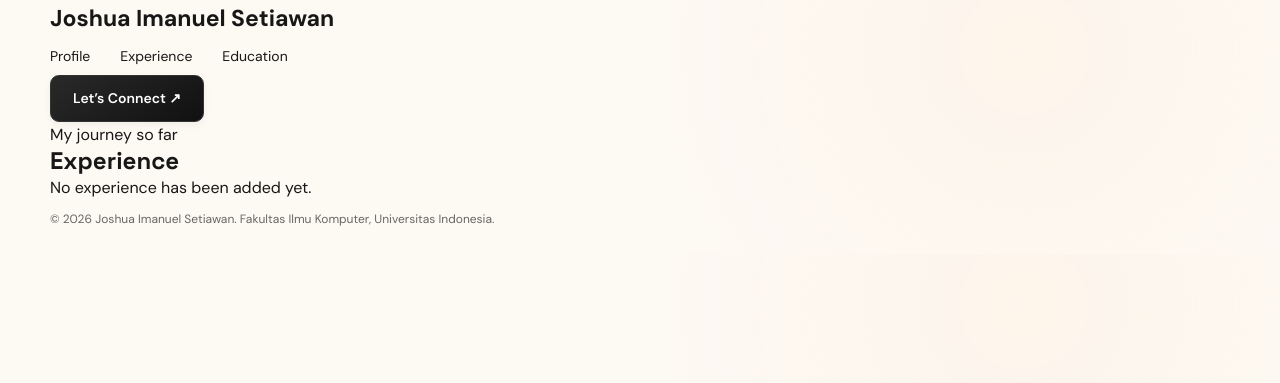
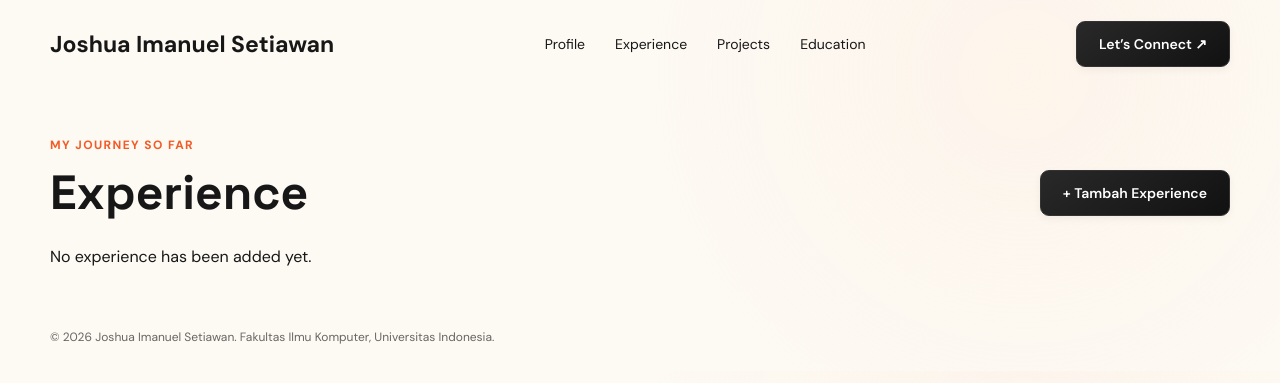
Before and after one commit to Joshua28118/myportofolio, a Django app: page /experience/ in a window 1280 px wide. Shown: the top 383 px of the page. Run offline with Django 5.2, Linux system fonts and the light colour scheme; data that the repository does not hold is empty.

Commit message:
Add experience CRUD and project management

```diff
--- a/main/urls.py
+++ b/main/urls.py
@@ -1,6 +1,13 @@
 from django.urls import path
 
 from main.views import (
+    create_experience,
+    edit_experience,
+    delete_experience,
+    show_projects,
+    create_project,
+    delete_project,
+    get_projects_json,
     create_education,
     delete_education,
     get_education_json,
@@ -12,6 +19,13 @@ from main.views import (
 app_name = "main"
 
 urlpatterns = [
+    path('experience/add/', create_experience, name='create_experience'),
+    path('experience/<uuid:experience_id>/edit/', edit_experience, name='edit_experience'),
+    path('experience/<uuid:experience_id>/delete/', delete_experience, name='delete_experience'),
+    path('projects/', show_projects, name='show_projects'),
+    path('projects/add/', create_project, name='create_project'),
+    path('projects/<uuid:project_id>/delete/', delete_project, name='delete_project'),
+    path('api/projects/', get_projects_json, name='get_projects_json'),
     path("", show_main, name="show_main"),
     path(
         "experience/",
--- a/main/views.py
+++ b/main/views.py
@@ -4,8 +4,8 @@ from django.http import HttpResponse
 from django.shortcuts import get_object_or_404, redirect, render
 from django.views.decorators.http import require_POST
 
-from main.forms import EducationForm
-from main.models import Education, Experience
+from main.forms import EducationForm, ExperienceForm, ProjectForm
+from main.models import Education, Experience, Project
 
 
 def show_main(request):
@@ -117,3 +117,86 @@ def delete_education(request, education_id):
     )
 
     return redirect("main:show_education")
+
+
+def create_experience(request):
+    return _experience_form(request)
+
+
+def edit_experience(request, experience_id):
+    experience = get_object_or_404(Experience, pk=experience_id)
+    return _experience_form(request, experience)
+
+
+def _experience_form(request, experience=None):
+    editing = experience is not None
+    form = ExperienceForm(
+        request.POST if request.method == 'POST' else None,
+        instance=experience,
+    )
+    if request.method == 'POST' and form.is_valid():
+        form.save()
+        messages.success(
+            request,
+            'Experience berhasil diperbarui.' if editing else 'Experience berhasil ditambahkan.',
+        )
+        return redirect('main:show_experience')
+    return render(request, 'portfolio_form.html', {
+        'name': 'Joshua Imanuel Setiawan',
+        'heading': 'Edit Experience' if editing else 'Tambah Experience',
+        'form': form,
+        'cancel_route': 'main:show_experience',
+    })
+
+
+@require_POST
+def delete_experience(request, experience_id):
+    experience = get_object_or_404(Experience, pk=experience_id)
+    experience.delete()
+    messages.success(request, 'Experience berhasil dihapus.')
+    return redirect('main:show_experience')
+
+
+def get_projects_json(request):
+    title_query = request.GET.get('title', '').strip()
+    projects = Project.objects.all()
+    if title_query:
+        projects = projects.filter(title__icontains=title_query)
+    return HttpResponse(
+        serializers.serialize('json', projects, indent=2),
+        content_type='application/json',
+    )
+
+
+def show_projects(request):
+    json_response = get_projects_json(request)
+    projects = [row.object for row in serializers.deserialize(
+        'json', json_response.content.decode('utf-8')
+    )]
+    return render(request, 'projects.html', {
+        'name': 'Joshua Imanuel Setiawan',
+        'project_list': projects,
+        'title_query': request.GET.get('title', '').strip(),
+    })
+
+
+def create_project(request):
+    form = ProjectForm(request.POST if request.method == 'POST' else None)
+    if request.method == 'POST' and form.is_valid():
+        form.save()
+        messages.success(request, 'Proyek berhasil ditambahkan.')
+        return redirect('main:show_projects')
+    return render(request, 'portfolio_form.html', {
+        'name': 'Joshua Imanuel Setiawan',
+        'heading': 'Tambah Proyek',
+        'form': form,
+        'cancel_route': 'main:show_projects',
+    })
+
+
+@require_POST
+def delete_project(request, project_id):
+    project = get_object_or_404(Project, pk=project_id)
+    project.delete()
+    messages.success(request, 'Proyek berhasil dihapus.')
+    return redirect('main:show_projects')
--- /dev/null
+++ b/static/css/portfolio-features.css
@@ -0,0 +1,35 @@
+/* Functional pages inherit the site's existing fonts, colors and buttons. */
+.portfolio-features { padding-block: 3rem; }
+.feature-heading { display: flex; align-items: center; justify-content: space-between; flex-wrap: wrap; gap: 1rem; margin-bottom: 1.5rem; }
+.feature-heading h1 { font-size: clamp(2rem, 5vw, 3rem); }
+.feature-grid { display: grid; grid-template-columns: repeat(auto-fit, minmax(min(100%, 280px), 1fr)); gap: 1.25rem; }
+.feature-card { min-width: 0; padding: 1.5rem; background: #fff; border: 1px solid var(--border); border-radius: 12px; overflow-wrap: anywhere; }
+.feature-card h2 { font-size: 1.35rem; margin-bottom: .75rem; }
+.feature-category { color: var(--accent); font-size: .8rem; font-weight: 700; margin-bottom: .75rem; }
+.feature-description { color: var(--muted); white-space: pre-line; }
+.feature-status { margin-top: 1rem; font-weight: 600; }
+.feature-actions { display: flex; align-items: center; flex-wrap: wrap; gap: .75rem; margin-top: 1.25rem; }
+.feature-actions form { margin: 0; }
+.portfolio-features button { font: inherit; cursor: pointer; }
+.portfolio-features .feature-danger { color: #fff; background: #b42318; border-color: #b42318; }
+.portfolio-features .feature-danger:hover { background: #912018; }
+.feature-message { padding: 1rem; margin-bottom: 1.25rem; background: #f0fdf4; color: #166534; border: 1px solid #bbf7d0; border-radius: 8px; }
+.feature-search { display: flex; align-items: center; flex-wrap: wrap; gap: .75rem; margin-bottom: 1.5rem; }
+.feature-search-label { flex-basis: 100%; }
+.feature-search input { flex: 1; min-width: min(100%, 180px); }
+.feature-form { margin-top: 1.5rem; max-width: 640px; }
+.feature-field { margin-bottom: 1.25rem; }
+.feature-field label { display: block; font-weight: 700; margin-bottom: .4rem; }
+.feature-form input, .feature-form textarea, .feature-form select, .feature-search input { width: 100%; padding: .75rem; background: #fff; border: 1px solid var(--border); border-radius: 8px; color: var(--text); font: inherit; }
+.feature-form textarea { resize: vertical; }
+.feature-form :is(input, textarea, select):focus, .feature-search input:focus { outline: 2px solid var(--accent); outline-offset: 2px; }
+.feature-help { color: var(--muted); font-size: .85rem; margin-top: .35rem; }
+.feature-error { color: #b42318; margin-top: .35rem; }
+.feature-dialog { position: fixed; inset: 0; width: min(480px, calc(100% - 2rem)); max-height: calc(100dvh - 2rem); margin: auto; padding: 1.5rem; overflow-y: auto; border: 1px solid var(--border); border-radius: 12px; background: var(--background); color: var(--text); box-shadow: 0 20px 60px rgb(0 0 0 / 25%); overflow-wrap: anywhere; }
+.feature-dialog::backdrop { background: rgb(0 0 0 / 45%); }
+.feature-dialog h2 { margin-bottom: 1rem; }
+@media (max-width: 600px) {
+    .feature-heading, .feature-search { align-items: stretch; flex-direction: column; }
+    .feature-search-label { flex-basis: auto; }
+    .feature-search .button, .feature-search input { width: 100%; }
+}
--- a/templates/base.html
+++ b/templates/base.html
@@ -19,6 +19,7 @@
             <nav aria-label="Navigasi utama">
                 <a href="{% url 'main:show_main' %}">Profile</a>
                 <a href="{% url 'main:show_experience' %}">Experience</a>
+                <a href="{% url 'main:show_projects' %}">Projects</a>
                 <a href="{% url 'main:show_education' %}">Education</a>
             </nav>
 
--- /dev/null
+++ b/templates/components/portfolio_messages.html
@@ -0,0 +1,3 @@
+{% for message in messages %}
+    <p class="feature-message" role="status">{{ message }}</p>
+{% endfor %}
--- a/templates/experience.html
+++ b/templates/experience.html
@@ -1,51 +1,34 @@
+{% extends "base.html" %}
 {% load static %}
-<!DOCTYPE html>
-<html lang="id">
-<head>
-    <meta charset="UTF-8">
-    <meta name="viewport" content="width=device-width, initial-scale=1.0">
+{% block meta %}
 <title>Experience - {{ name }}</title>
-    <link rel="stylesheet" href="{% static 'css/style.css' %}">
-</head>
-<body>
-    <header class="site-header">
-        <div class="container header-cntent">
-            <a href="{% url 'main:show_main' %}" class="brand">{{ name }}</a>
-            <nav aria-label="Navigasi utama">
-                <a href="{% url 'main:show_main' %}">Profile</a>
-                <a href="{% url 'main:show_experience' %}">Experience</a>
-                <a href="{% url 'main:show_education' %}">Education</a>
-
-            </nav>
-            <a href="{% url 'main:show_main' %}#contact" class="button">Let’s Connect ↗</a>
+<link rel="stylesheet" href="{% static 'css/portfolio-features.css' %}">
+{% endblock meta %}
+{% block content %}
+<main class="portfolio-features container">
+    <p class="eyebrow">My journey so far</p>
+    <div class="feature-heading">
+        <h1>Experience</h1>
+        <a href="{% url 'main:create_experience' %}" class="button">+ Tambah Experience</a>
     </div>
-    </header>
-    <main>
-        <section class="experience-section" id="experience">
-            <div class="container">
-                <p class="section-kicker">My journey so far</p>
-                <h1>Experience</h1>
-                <div class="experience-grid">
+    {% include "components/portfolio_messages.html" %}
+    <div class="feature-grid">
         {% for experience in experience_list %}
-                        <article class="experience-card">
-                            <span class="experience-category">{{ experience.get_category_display }}</span>
+            <article class="feature-card">
+                <p class="feature-category">{{ experience.get_category_display }}</p>
                 <h2>{{ experience.title }}</h2>
-                            <p class="experience-description">{{ experience.description }}</p>
-                            {% if experience.is_ongoing %}
-                                <p class="experience-status">Ongoing</p>
-                            {% else %}
-                                <p class="experience-status">Completed</p>
-                            {% endif %}
+                <p class="feature-description">{{ experience.description }}</p>
+                <p class="feature-status">
+                    {% if experience.is_ongoing %}Ongoing{% else %}Completed{% endif %}
+                </p>
+                <div class="feature-actions">
+                    <a href="{% url 'main:edit_experience' experience.id %}" class="button">Edit</a>
+                    {% include "components/portfolio_delete.html" with item=experience kind="experience" delete_route="main:delete_experience" %}
+                </div>
             </article>
         {% empty %}
-                        <p class="empty-state">No experience has been added yet.</p>
+            <p>No experience has been added yet.</p>
         {% endfor %}
     </div>
-            </div>
-        </section>
 </main>
-    <footer class="site-footer container">
-        <p>&copy; 2026 {{ name }}. Fakultas Ilmu Komputer, Universitas Indonesia.</p>
-    </footer>
-</body>
-</html>
+{% endblock content %}
```
Also changed, not shown: main/forms.py (+41 -1 lines), main/models.py (+11 -0 lines), main/test_portfolio_features.py (added, +184 -0 lines), templates/components/portfolio_delete.html (added, +12 -0 lines), templates/portfolio_form.html (added, +27 -0 lines), templates/projects.html (added, +37 -0 lines), main/migrations/0003_project.py (added). Lines whose indentation alone changed are shown as unchanged.
